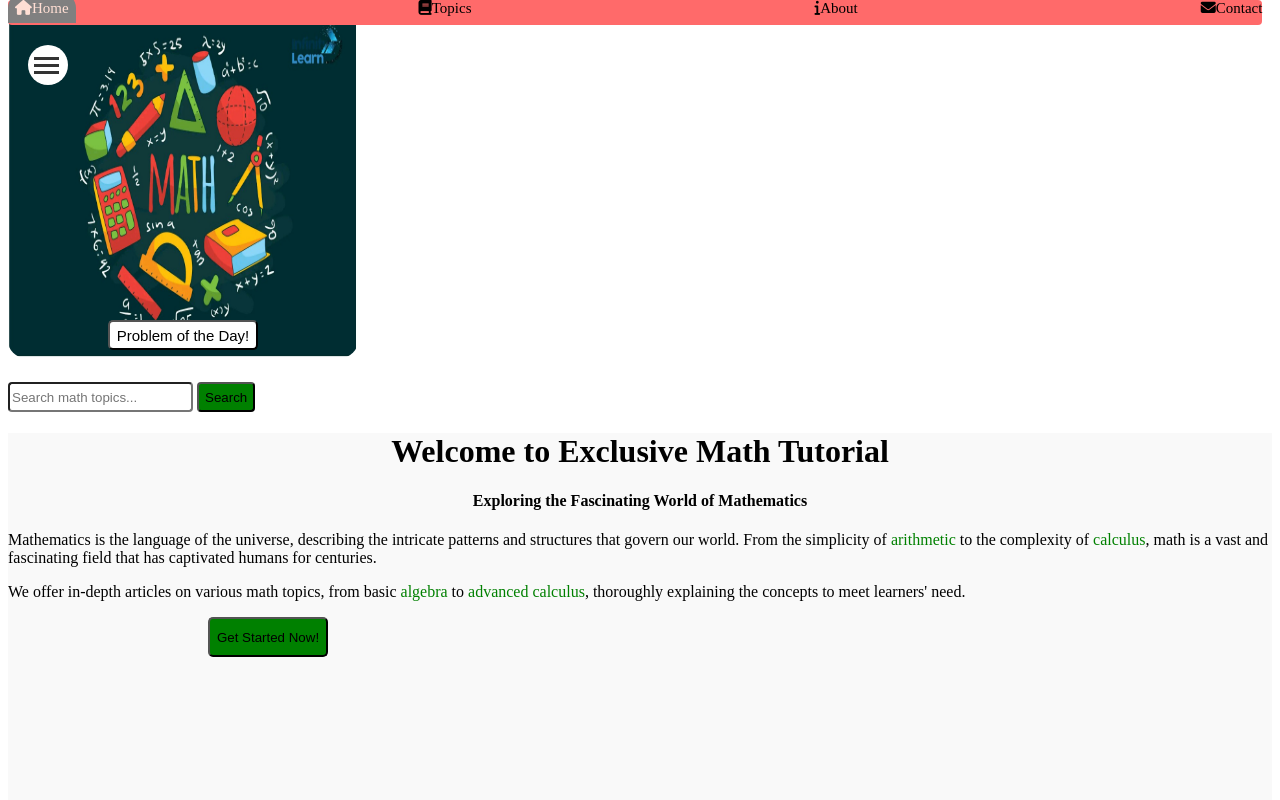
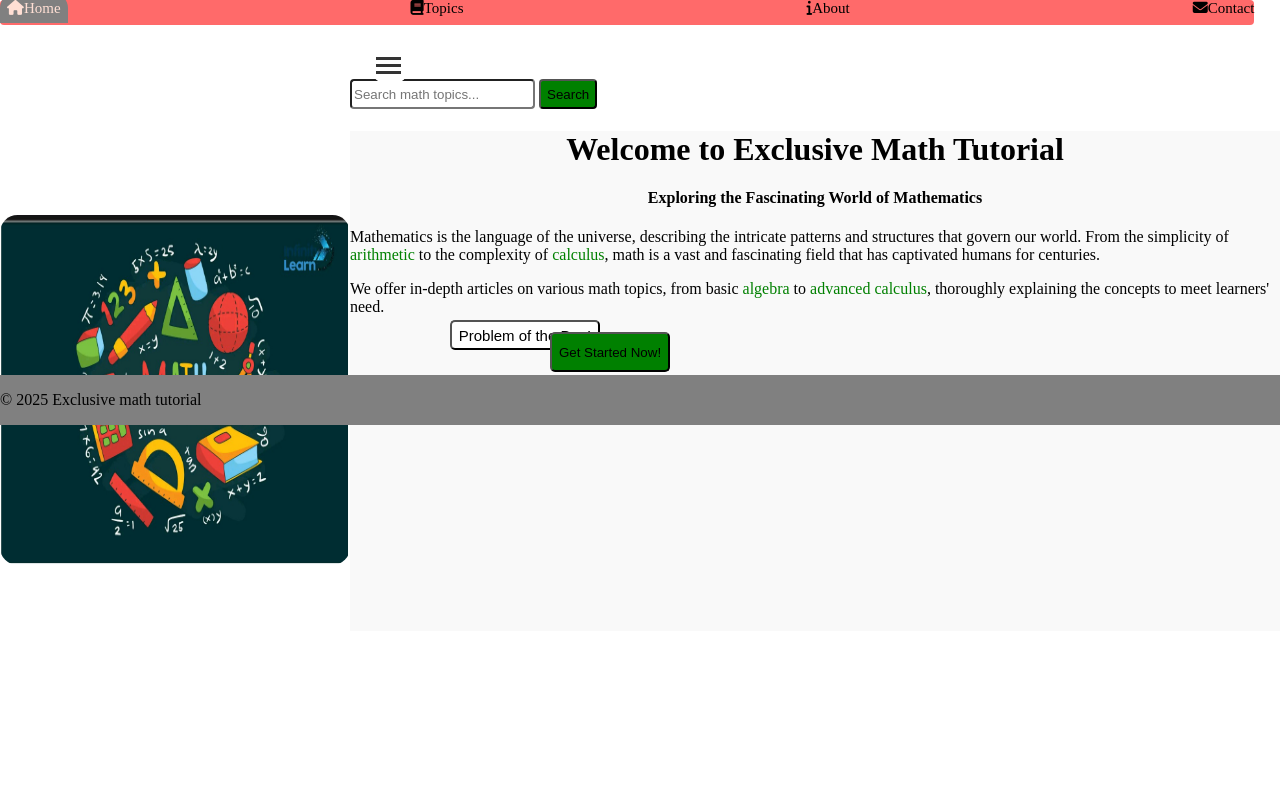
Before and after one commit to philipmeliga/Math-tutorial, a plain HTML site: page index.html in a window 1280 px wide. Shown: the top 800 px of the page. Drawn offline with Linux system fonts and the light colour scheme.

Commit message:
Add files via upload

```diff
--- a/math.css
+++ b/math.css
@@ -1,9 +1,17 @@
 img{
-
+    display:block;
+    margin: 0 auto;
     width: 350px;
     height:350px;
     text-align:center;
     border-radius: 5%;
+}
+body {
+  display: flex;
+  justify-content: center;
+  align-items: center;
+  height: 100vh;
+  margin: 0;
 }
 nav{
     height: 20px;
```
